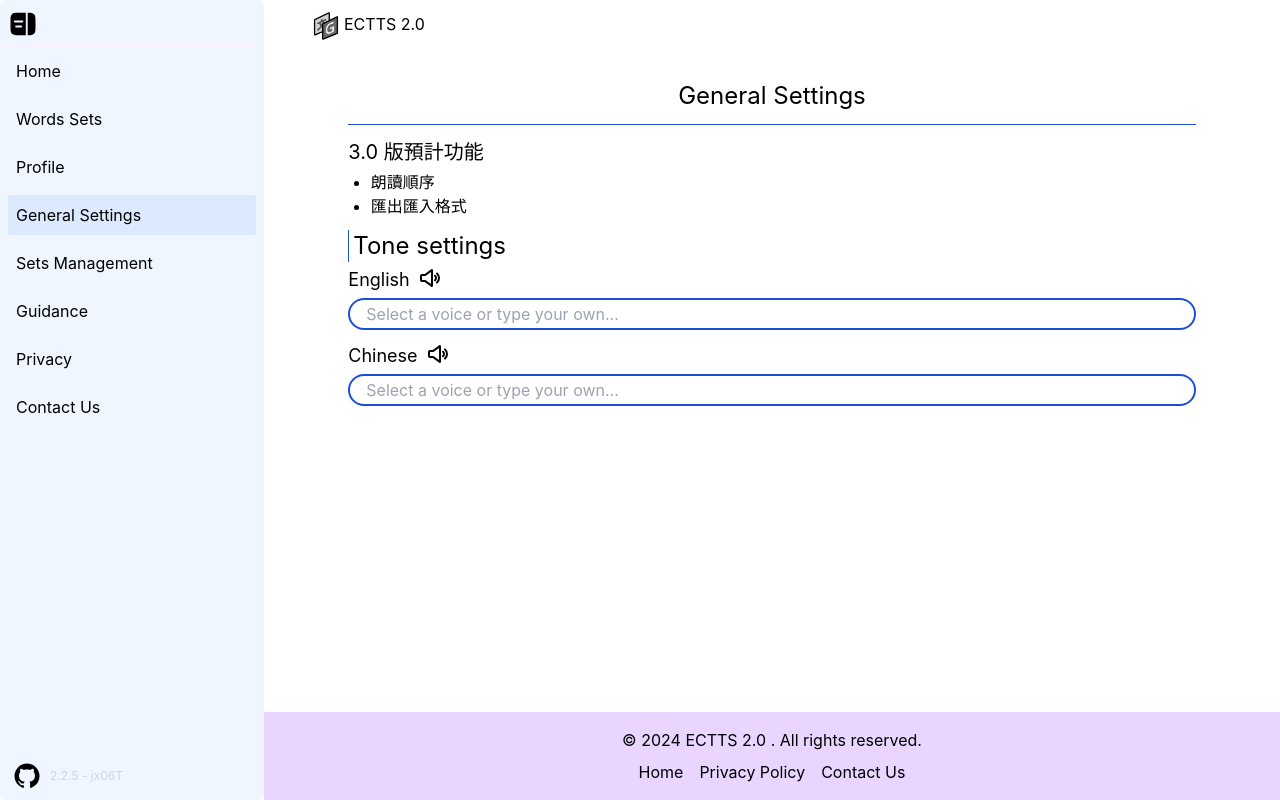
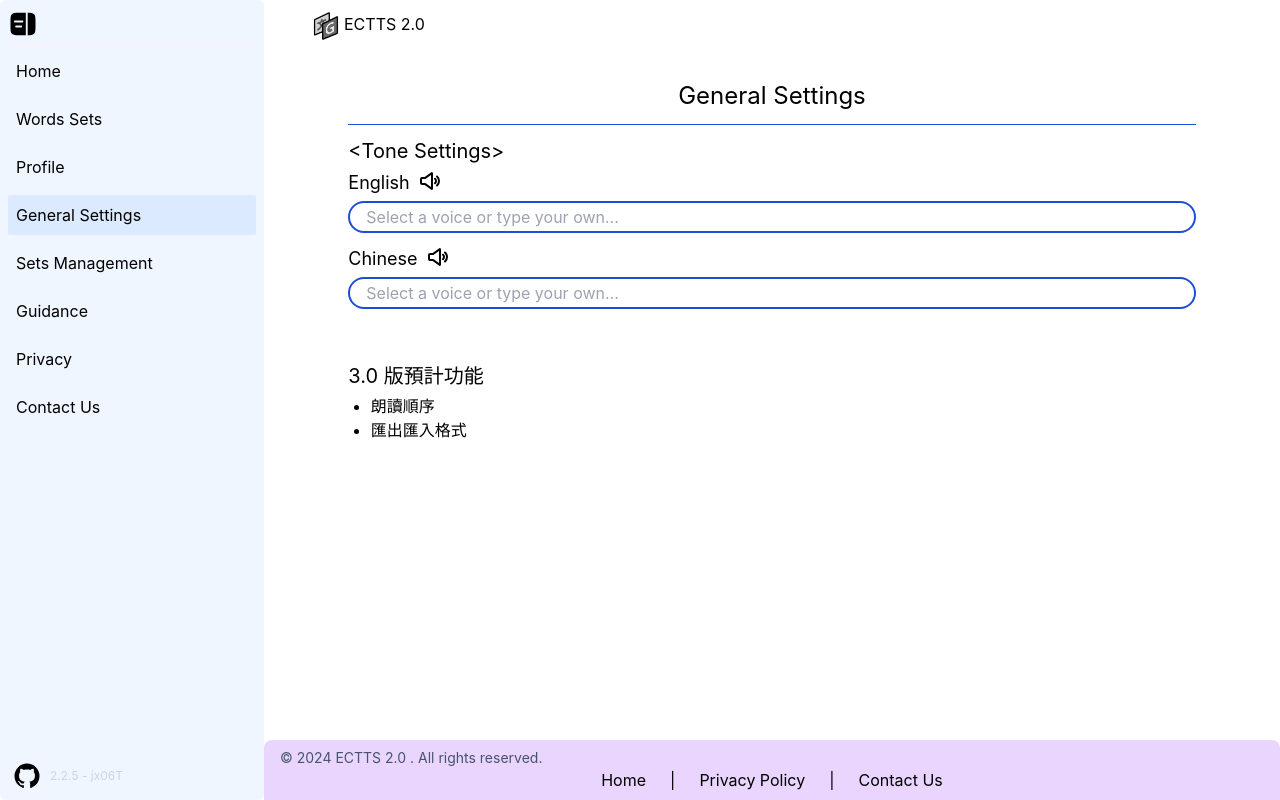
Before and after one commit to jx06T/ectts_2.0, a React (Create React App) app: page /general-settings in a window 1280 px wide. Built offline with nearby package versions, Linux system fonts and the light colour scheme.

Commit message:
布局bug修復

```diff
--- a/src/components/Footer.tsx
+++ b/src/components/Footer.tsx
@@ -2,13 +2,15 @@ import React from 'react';
 
 function Footer() {
     return (
-        <footer className="bg-purple-200 p-4 text-black">
-            <div className="container mx-auto text-center">
+        <footer className="rounded-t-lg bg-purple-200 px-4 py-2 mt-16 ">
+            <div className="container mx-auto text-left text-slate-600 text-sm">
                 <p>&copy; {new Date().getFullYear()} ECTTS 2.0 . All rights reserved.</p>
                 <nav>
-                    <ul className="flex justify-center space-x-4 mt-2">
+                    <ul className="flex justify-center space-x-6 mt-0 text-base text-black">
                         <li><a href="/" className="hover:underline">Home</a></li>
+                        <span>|</span>
                         <li><a href="/privacy" className="hover:underline">Privacy Policy</a></li>
+                        <span>|</span>
                         <li><a href="/contact" className="hover:underline">Contact Us</a></li>
                     </ul>
                 </nav>
--- a/src/components/FunSidebar.tsx
+++ b/src/components/FunSidebar.tsx
@@ -1,4 +1,4 @@
-import React, { useRef, useState } from 'react'
+import React, { useEffect, useRef, useState } from 'react'
 import { Link, useLocation } from 'react-router-dom';
 import { MdiGithub, SolarSiderbarBold } from '../utils/Icons'
 
@@ -6,8 +6,8 @@ import { MdiGithub, SolarSiderbarBold } from '../utils/Icons'
 
 function Aset({ label = "", path, isActive }: { label: string, path: string, isActive: boolean }) {
     return (
-        <div className={` rounded-sm cursor-pointer hover:bg-blue-100 relative h-fit text-base flex items-center gap-2 my-[2px] justify-between  ${isActive ? 'bg-blue-100' : 'bg-blue-50'} `}>
-            <Link to={`/${path}`} className='h-full p-2 overflow-x-hidden w-full'>{label}</Link>
+        <div className={`d-close rounded-sm cursor-pointer hover:bg-blue-100 relative h-fit text-base flex items-center gap-2 my-[2px] justify-between  ${isActive ? 'bg-blue-100' : 'bg-blue-50'} `}>
+            <Link to={`/${path}`} className=' d-close h-full p-2 overflow-x-hidden w-full'>{label}</Link>
         </div>
     )
 }
@@ -38,17 +38,39 @@ function FunSidebar() {
     const location = useLocation();
     const currentPath = location.pathname.replace(/^\//, '');
 
+    useEffect(() => {
+        function handleClickOutside(e: MouseEvent) {
+
+            //@ts-ignore
+            if (!e.target.classList) {
+                return
+            }
+            //@ts-ignore
+            if (e.target.classList.contains('d-close')) {
+                return
+            }
+
+            setshowSidebar(false)
+
+        }
+
+        document.addEventListener('mousedown', handleClickOutside);
+        return () => {
+            document.removeEventListener('mousedown', handleClickOutside);
+        };
+    }, []);
+
     return (
         <div ref={sidebarRef} className='sidebar h-full flex z-50'>
-            <div className={`bg-blue-50 ${showSidebar ? " w-[16.5rem] px-2 p-1" : "min-w-0 w-0 px-0"} fixed xs:static h-full flex flex-col rounded-md transition-all duration-300 ease-in-out`}>
-                <div className=' h-8 flex mt-1 items-center justify-between'>
+            <div className={`bg-blue-50 ${showSidebar ? " w-[16.5rem] px-2 p-1" : "min-w-0 w-0 px-0"} fixed xs:static h-full flex flex-col rounded-md transition-all duration-300 ease-in-out d-close`}>
+                <div className=' h-8 flex mt-1 items-center justify-between d-close'>
                     <SolarSiderbarBold className=' cursor-pointer text-3xl' onClick={() => setshowSidebar(!showSidebar)} />
                     {/* <MaterialAddToPhotos className=' cursor-pointer text-3xl mr-1' onClick={handleAdd} /> */}
                 </div>
 
                 <hr className=' my-1'></hr>
 
-                <div ref={scrollBarRef} onScroll={handleScroll} className={` jx-8 ${showSidebar ? "overflow-y-auto" : "overflow-y-hidden"} flex-auto space-y-2`}>
+                <div ref={scrollBarRef} onScroll={handleScroll} className={` jx-8 ${showSidebar ? "overflow-y-auto" : "overflow-y-hidden"} flex-auto space-y-2 d-close`}>
                     {allPage.map((page) =>
                         <Aset
                             key={page.path}
@@ -59,11 +81,11 @@ function FunSidebar() {
                     )}
                 </div>
 
-                {showSidebar && <div className=' z-30 mt-1 h-10 p-1 flex items-center'>
+                {showSidebar && <div className=' z-30 mt-1 h-10 p-1 flex items-center d-close'>
                     <a href='https://github.com/jx06T/ectts_2.0' target='_blank'>
                         <MdiGithub className=' text-3xl' />
                     </a>
-                    <span className='ml-2 text-xs text-slate-300'>
+                    <span className='ml-2 text-xs text-slate-300 d-close'>
                         2.2.5 - jx06T
                     </span>
                 </div>}
--- a/src/components/Select.tsx
+++ b/src/components/Select.tsx
@@ -67,7 +67,7 @@ const CustomSelect = ({
                     onChange={handleInputChange}
                     onClick={() => setIsOpen(true)}
                     placeholder={placeholder}
-                    className=" outline-none w-full h-8 px-4 py-2 border-blue-700 border-2 bg-transparent rounded-full focus:outline-none pr-20"
+                    className=" outline-none w-full h-8 px-4 py-2 border-blue-700 border-2 bg-transparent rounded-full focus:outline-none"
                 />
             </div>
 
--- a/src/page/General.tsx
+++ b/src/page/General.tsx
@@ -23,16 +23,8 @@ function General() {
                 <h1 className=' w-full text-center text-2xl mt-3'>General Settings</h1>
                 <hr className=' black w-full' />
 
-                <ReactMarkdown remarkPlugins={[breaks]} className=' md'>
-                    {`
-## 3.0 版預計功能
-- 朗讀順序
-- 匯出匯入格式
-`
-                    }
-                </ReactMarkdown>
-                <div>
-                    <h1 className=' w-full text-2xl border-l pl-1 border-blue-700'>Tone settings</h1>
+                <div className='pb-10'>
+                    <h1 className=' w-full text-xl'>{"<Tone Settings>"}</h1>
                     <h2 className=' text-lg mt-1'>English
                         <button className=' ml-2 align-text-bottom' onClick={() => speakE("The quick brown fox jumps over the lazy dog")}><MingcuteVolumeLine className=' text-2xl ' /></button>
                     </h2>
@@ -56,6 +48,15 @@ function General() {
                         maxH={200}
                     />
                 </div>
+
+                <ReactMarkdown remarkPlugins={[breaks]} className=' md'>
+                    {`
+## 3.0 版預計功能
+- 朗讀順序
+- 匯出匯入格式
+`
+                    }
+                </ReactMarkdown>
             </div>
         </PageLayout>
     )
--- a/src/page/PageLayout.tsx
+++ b/src/page/PageLayout.tsx
@@ -24,7 +24,7 @@ function PageLayout({ children }: { children: ReactElement }) {
     return <div ref={rootRef} className="word-layout flex w-full relative">
         <StateProvider>
             <FunSidebar></FunSidebar>
-            <div className="w-full flex flex-col">
+            <div className="w-full overflow-y-auto">
                 <div className=' mt-[0.25rem] ml-12 flex h-16'>
                     <div className=' w-7 h-7 mr-1 mt-2' style={{
                         backgroundImage: "url(icon.png)",
@@ -35,10 +35,15 @@ function PageLayout({ children }: { children: ReactElement }) {
                         <span>ECTTS 2.0</span>
                     </Link>
                 </div>
-                <main className=" w-full-jx flex-grow overflow-y-auto">
-                    {children}
-                </main>
-                <Footer></Footer>
+                <div className="flex flex-col">
+                    <main
+                        className=" w-full-jx flex-grow  overflow-y-auto"
+                        style={{ minHeight: "calc(100vh - 192px)" }}
+                    >
+                        {children}
+                    </main>
+                    <Footer></Footer>
+                </div>
             </div>
         </StateProvider>
     </div>
```
